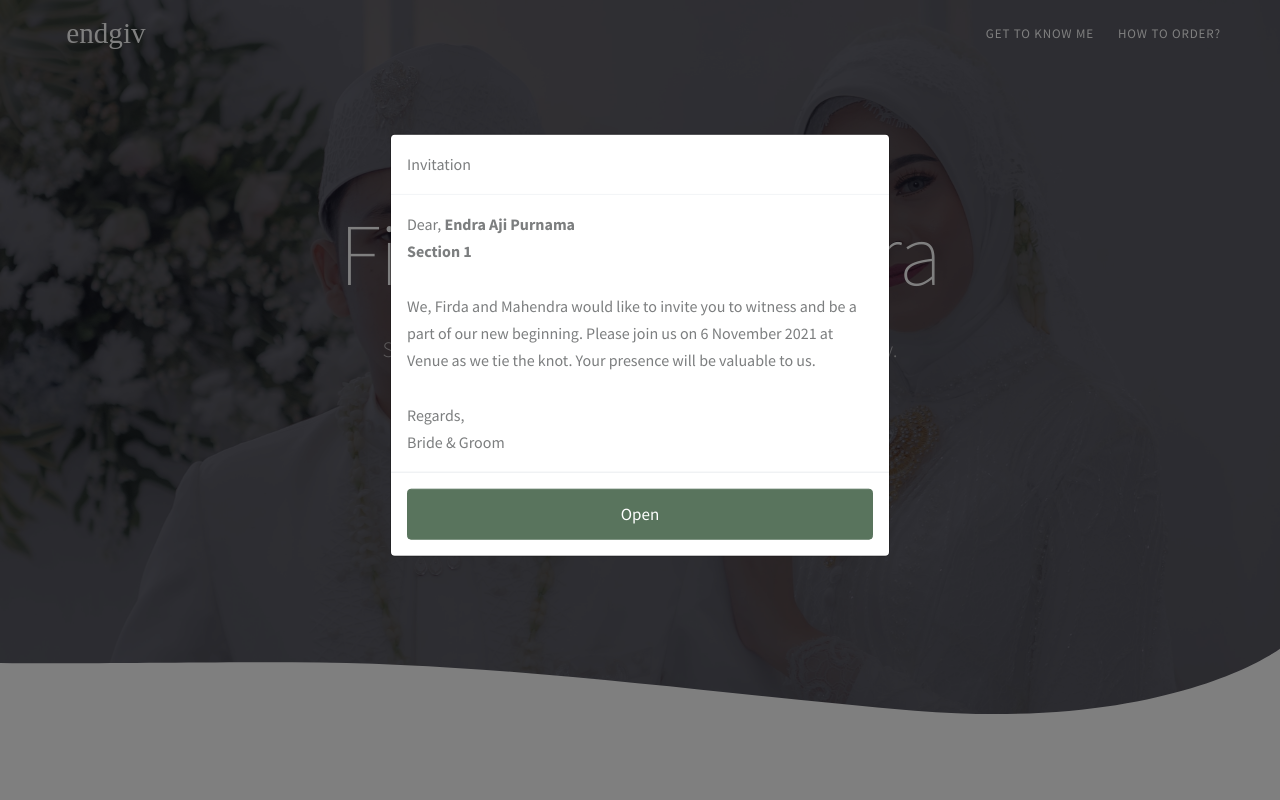
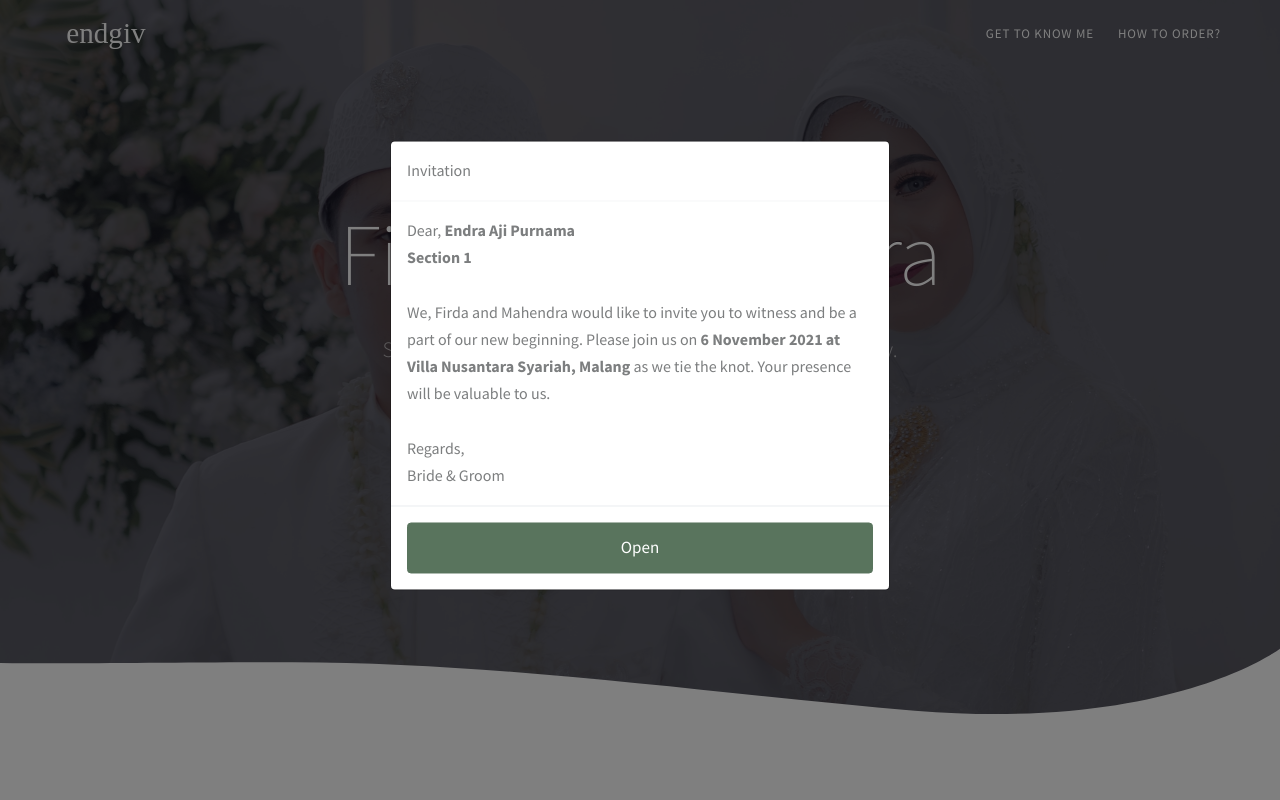
Before and after one commit to endgiv/rsvpfirdamahendra, a PHP site: page / in a window 1280 px wide. Run offline with PHP 8.4, Linux system fonts and the light colour scheme.

Commit message:
modal adjust

```diff
--- a/index.php
+++ b/index.php
@@ -96,7 +96,7 @@
         Dear, <b>Endra Aji Purnama</b><br><b>Section 1</b><br><br>
         We, Firda and Mahendra would like to invite you to witness and be a part of our new beginning.
 
-Please join us on 6 November 2021 at Venue as we tie the knot.
+Please join us on <b>6 November 2021 at Villa Nusantara Syariah, Malang</b> as we tie the knot.
 Your presence will be valuable to us.
 <br>
 <br>
```
